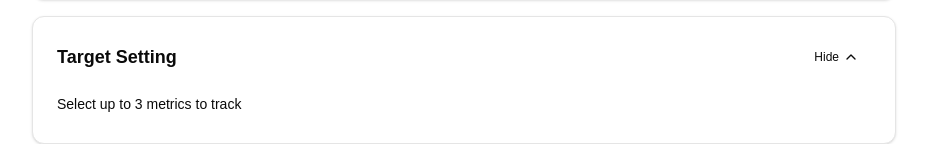
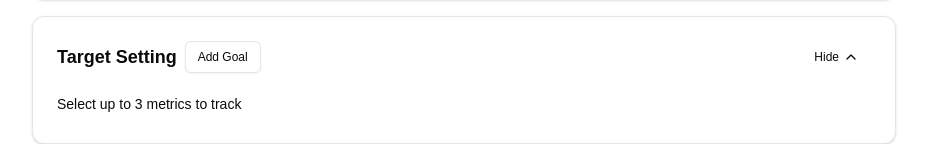
Before and after one commit to jonathanmeneses/sessions-scenario-planner, a Next.js app: page / in a window 1280 px wide. Shown: the part 939-1083 px from the top of the page, without its empty margins (176-1103 px from the left). Built offline with nearby package versions, Linux system fonts and the light colour scheme.

Commit message:
add goal setting button back in

```diff
--- a/src/components/TherapyCalculator.tsx
+++ b/src/components/TherapyCalculator.tsx
@@ -906,7 +906,22 @@ const TherapyCalculator = () => {
             <Card>
                 <CardHeader>
                     <div className="flex justify-between items-center">
-                        <h3 className="text-lg font-semibold">Target Setting</h3>
+                        <div className="flex items-center gap-2">
+                            <h3 className="text-lg font-semibold">Target Setting</h3>
+                            {showGoalCard && goalMetrics.length < 3 && (
+                                <Button
+                                    variant="outline"
+                                    size="sm"
+                                    onClick={() => {
+                                        setActiveSlot(goalMetrics.length);
+                                        setSelectedMetric(null);
+                                        setTargetValue('');
+                                    }}
+                                >
+                                    Add Goal
+                                </Button>
+                            )}
+                        </div>
                         <Button
                             variant="ghost"
                             size="sm"
```
